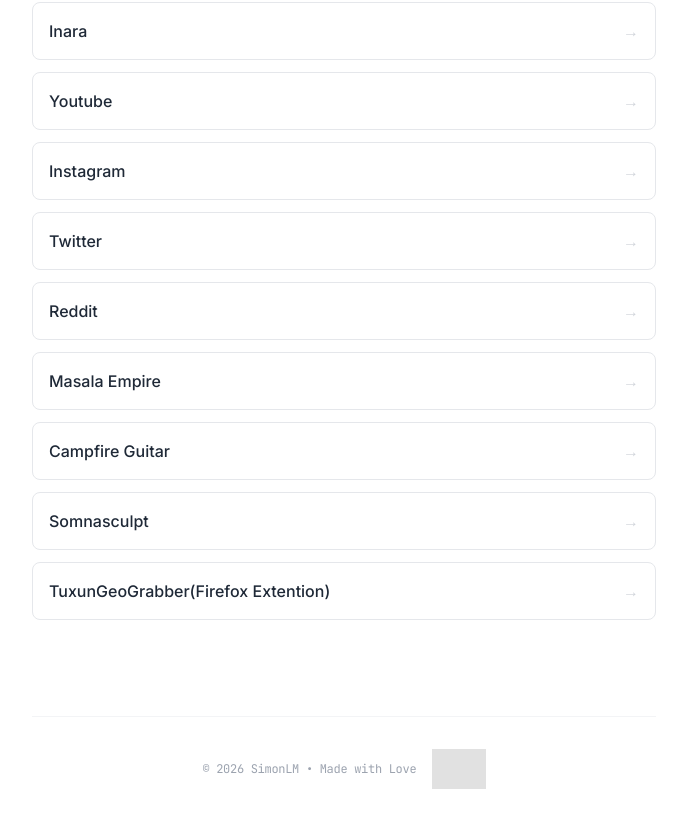
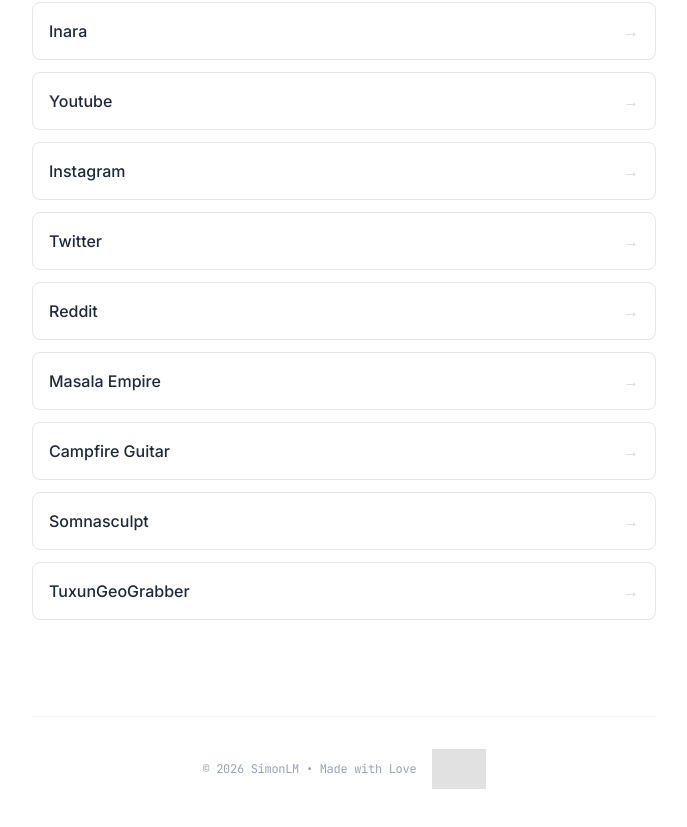
Before and after one commit to masalaempire/meweb, a plain HTML site: page index.html in a window 1280 px wide. Shown: the part 852-1679 px from the top of the page, without its empty margins (296-983 px from the left). Drawn offline with nearby package versions, Linux system fonts and the light colour scheme; grey boxes are pictures that could not be loaded; a script that the page names is missing.

Commit message:
Update TuxunGeoGrabber label in index.html

```diff
--- a/index.html
+++ b/index.html
@@ -417,7 +417,7 @@
                 <span class="text-gray-300 group-hover:text-gray-500">→</span>
             </a>
             <a href="https://github.com/masalaempire/tuxungeograbber/releases/download/a/tuxungeograbber2.0.xpi" target="_blank" rel="noopener noreferrer" class="block w-full p-4 border border-gray-200 rounded-lg hover:bg-gray-50 transition-colors flex justify-between items-center group">
-                <span class="font-medium text-gray-800">TuxunGeoGrabber(Firefox Extention)</span>
+                <span class="font-medium text-gray-800">TuxunGeoGrabber</span>
                 <span class="text-gray-300 group-hover:text-gray-500">→</span>
             </a>
         </div>
```
